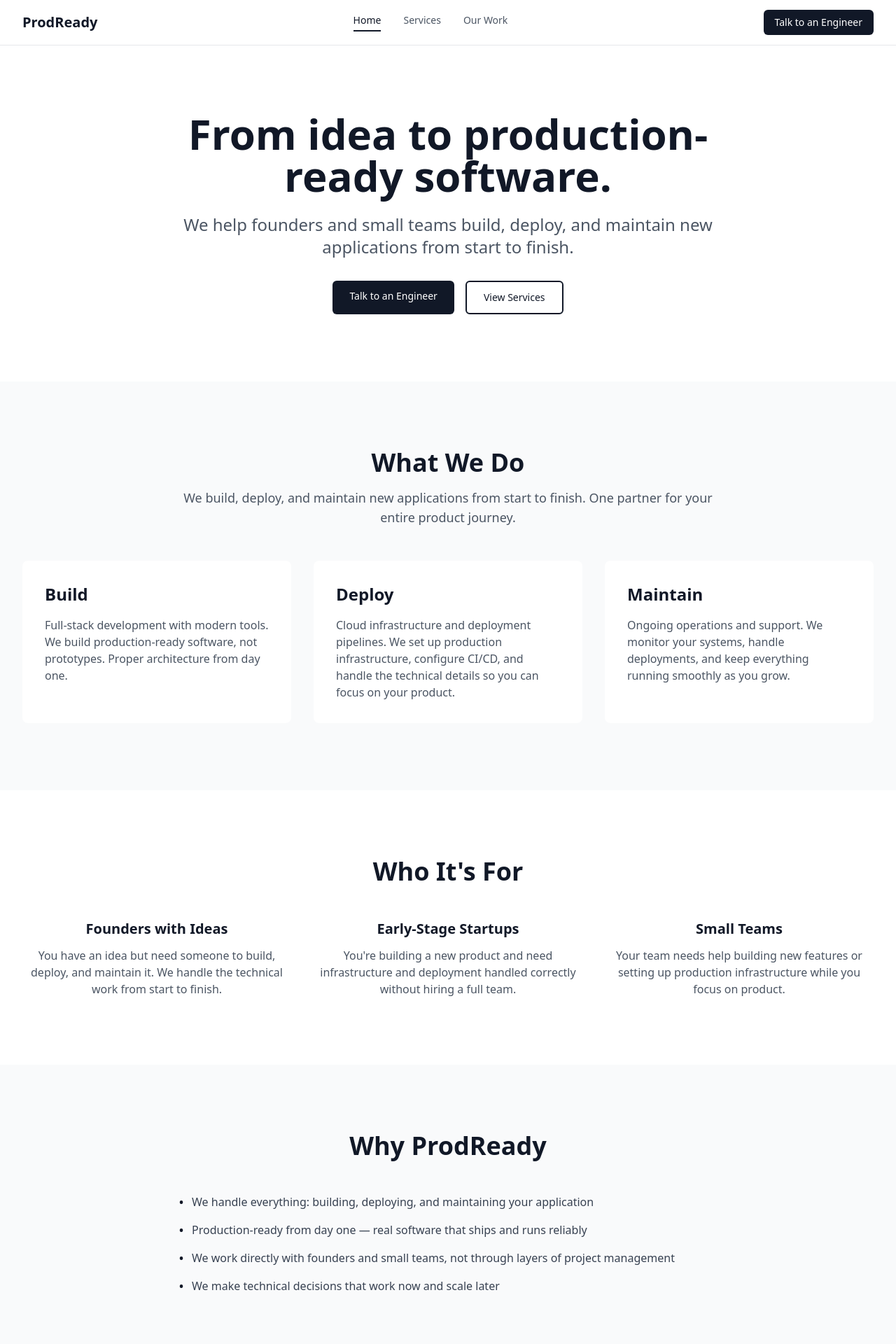
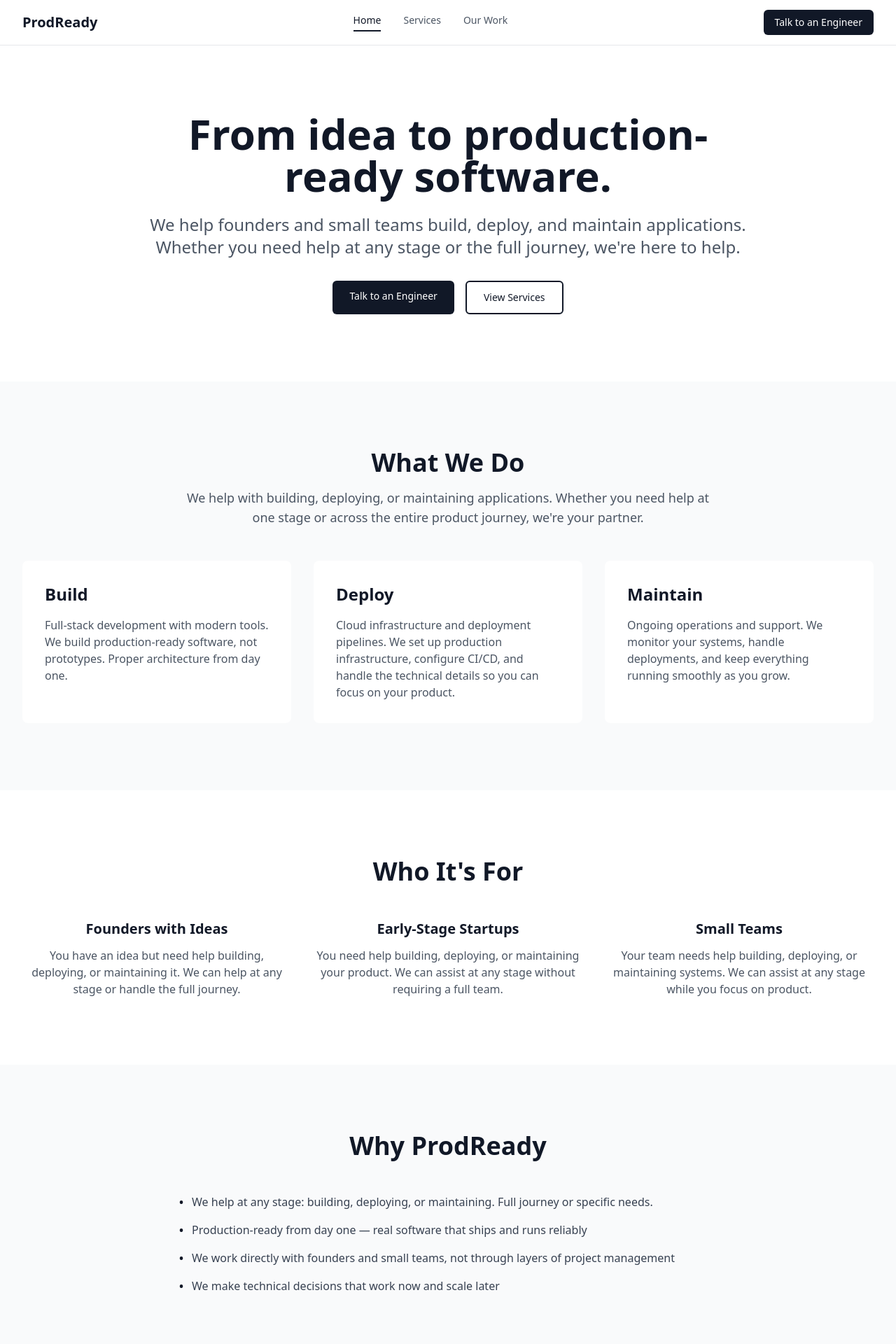
Before and after one commit to coltandrews/prodready, a React (Vite) app: page / in a window 1280 px wide. Shown: the top 1920 px of the page at 70% size. Built offline with nearby package versions, Linux system fonts and the light colour scheme.

Commit message:
semantic updates

```diff
--- a/src/components/Footer.tsx
+++ b/src/components/Footer.tsx
@@ -8,8 +8,8 @@ const Footer = () => {
           <div>
             <h3 className="text-lg font-semibold text-gray-900 mb-2">ProdReady LLC</h3>
             <p className="text-sm text-gray-600">
-              We build, deploy, and maintain new applications from start to finish.
-              One partner for your entire product journey.
+              We help with building, deploying, or maintaining applications.
+              Whether you need help at one stage or across the entire journey, we're here to help.
             </p>
           </div>
 
--- a/src/pages/LandingPage.tsx
+++ b/src/pages/LandingPage.tsx
@@ -11,7 +11,8 @@ const LandingPage = () => {
             From idea to production-ready software.
           </h1>
           <p className="text-xl md:text-2xl text-gray-600 mb-8">
-            We help founders and small teams build, deploy, and maintain new applications from start to finish.
+            We help founders and small teams build, deploy, and maintain applications.
+            Whether you need help at any stage or the full journey, we're here to help.
           </p>
           <div className="flex flex-col sm:flex-row gap-4 justify-center">
             <CTA href="/#contact">Talk to an Engineer</CTA>
@@ -25,8 +26,8 @@ const LandingPage = () => {
         <div className="text-center mb-12">
           <h2 className="text-3xl md:text-4xl font-bold text-gray-900 mb-4">What We Do</h2>
           <p className="text-lg text-gray-600 max-w-3xl mx-auto">
-            We build, deploy, and maintain new applications from start to finish.
-            One partner for your entire product journey.
+            We help with building, deploying, or maintaining applications. Whether you need help
+            at one stage or across the entire product journey, we're your partner.
           </p>
         </div>
         <div className="grid md:grid-cols-3 gap-8">
@@ -63,22 +64,22 @@ const LandingPage = () => {
           <div className="text-center">
             <h3 className="text-xl font-semibold text-gray-900 mb-3">Founders with Ideas</h3>
             <p className="text-gray-600">
-              You have an idea but need someone to build, deploy, and maintain it.
-              We handle the technical work from start to finish.
+              You have an idea but need help building, deploying, or maintaining it.
+              We can help at any stage or handle the full journey.
             </p>
           </div>
           <div className="text-center">
             <h3 className="text-xl font-semibold text-gray-900 mb-3">Early-Stage Startups</h3>
             <p className="text-gray-600">
-              You're building a new product and need infrastructure and deployment handled correctly
-              without hiring a full team.
+              You need help building, deploying, or maintaining your product. We can assist
+              at any stage without requiring a full team.
             </p>
           </div>
           <div className="text-center">
             <h3 className="text-xl font-semibold text-gray-900 mb-3">Small Teams</h3>
             <p className="text-gray-600">
-              Your team needs help building new features or setting up production infrastructure
-              while you focus on product.
+              Your team needs help building, deploying, or maintaining systems.
+              We can assist at any stage while you focus on product.
             </p>
           </div>
         </div>
@@ -94,7 +95,7 @@ const LandingPage = () => {
             <li className="flex items-start">
               <span className="text-gray-900 font-semibold mr-3">•</span>
               <span className="text-gray-700">
-                We handle everything: building, deploying, and maintaining your application
+                We help at any stage: building, deploying, or maintaining. Full journey or specific needs.
               </span>
             </li>
             <li className="flex items-start">
@@ -124,7 +125,8 @@ const LandingPage = () => {
         <div className="text-center mb-12">
           <h2 className="text-3xl md:text-4xl font-bold text-gray-900 mb-4">How We Work</h2>
           <p className="text-lg text-gray-600 max-w-3xl mx-auto">
-            Simple process. One partner. From idea to production.
+            We help at any stage: building, deploying, or maintaining.
+            One partner for whatever you need.
           </p>
         </div>
         <div className="grid md:grid-cols-3 gap-8 max-w-5xl mx-auto">
--- a/src/pages/OurWorkPage.tsx
+++ b/src/pages/OurWorkPage.tsx
@@ -35,8 +35,8 @@ const OurWorkPage = () => {
         <div className="text-center max-w-3xl mx-auto">
           <h1 className="text-4xl md:text-5xl font-bold text-gray-900 mb-6">Our Work</h1>
           <p className="text-xl text-gray-600">
-            Examples of how we've helped founders and small teams turn ideas into production-ready software —
-            from first idea to real users.
+            Examples of how we've helped founders and small teams at different stages —
+            building new products, deploying to production, or maintaining existing systems.
           </p>
         </div>
       </Section>
@@ -52,7 +52,7 @@ const OurWorkPage = () => {
                     <img
                       src={project.logo}
                       alt={`${project.name} logo`}
-                      className="h-32 md:h-40 w-auto object-contain"
+                      className="h-12 md:h-16 w-auto object-contain"
                     />
                   )}
                 </div>
@@ -83,12 +83,13 @@ const OurWorkPage = () => {
       <Section className="bg-white">
         <div className="text-center max-w-2xl mx-auto">
           <p className="text-gray-600 mb-4">
-            These case studies represent typical engagements. Each project is tailored to the specific
-            needs and constraints of the client. We work as embedded partners, owning production environments
-            and taking responsibility for reliability.
+            These case studies represent typical engagements. We help at any stage — building,
+            deploying, or maintaining. Each project is tailored to the specific needs and constraints
+            of the client. We work as embedded partners, owning production environments and taking
+            responsibility for reliability.
           </p>
           <p className="text-gray-600">
-            Contact us to discuss how we can help turn your idea into production-ready software.
+            Contact us to discuss how we can help, whether you need assistance at one stage or across the full journey.
           </p>
         </div>
       </Section>
--- a/src/pages/ServicesPage.tsx
+++ b/src/pages/ServicesPage.tsx
@@ -9,8 +9,8 @@ const ServicesPage = () => {
         <div className="text-center max-w-3xl mx-auto">
           <h1 className="text-4xl md:text-5xl font-bold text-gray-900 mb-6">Our Services</h1>
           <p className="text-xl text-gray-600">
-            We build, deploy, and maintain new applications from start to finish.
-            One partner for your entire product journey.
+            We help with building, deploying, or maintaining applications.
+            Whether you need help at one stage or across the entire journey, we're here to help.
           </p>
         </div>
       </Section>
@@ -127,7 +127,7 @@ const ServicesPage = () => {
         <div className="text-center">
           <h2 className="text-3xl md:text-4xl font-bold text-gray-900 mb-4">Ready to Get Started?</h2>
           <p className="text-xl text-gray-600 mb-8">
-            Let's discuss how we can help you turn your idea into production-ready software.
+            Whether you need help building, deploying, or maintaining, let's discuss how we can help.
           </p>
           <CTA href="/#contact">Start a Conversation</CTA>
         </div>
```
